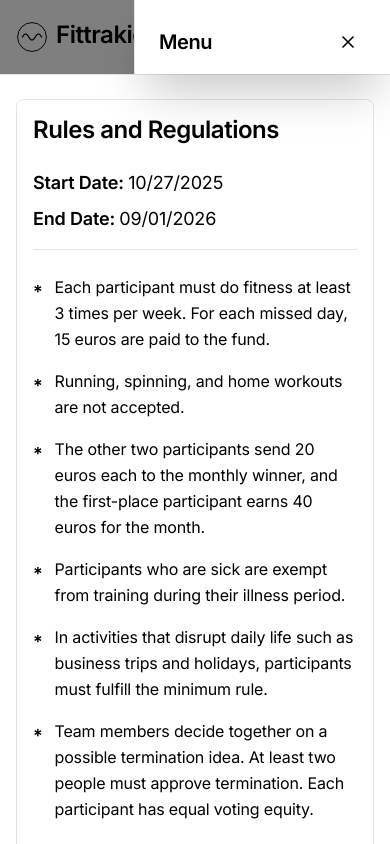
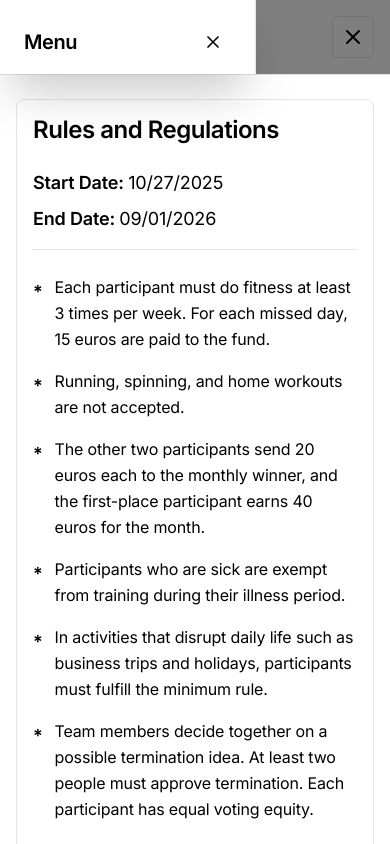
Before and after one commit to merlhn/fittrakio, a Next.js app: page /dashboard/rules in a window 390 px wide. Both pictures are taken after a click on the button "Toggle menu". Shown: the top 844 px of the page. Built offline with nearby package versions, Linux system fonts and the light colour scheme; no server answers.

Commit message:
Fix mobile menu: change to left side, increase z-index, and prevent content interaction

```diff
--- a/components/MobileNav.tsx
+++ b/components/MobileNav.tsx
@@ -57,16 +57,20 @@ export default function MobileNav({ currentPath, onLogout }: MobileNavProps) {
 
       {/* Mobile Menu Overlay */}
       {isOpen && (
-        <div
-          className="lg:hidden fixed inset-0 bg-black/50 z-[60]"
-          onClick={() => setIsOpen(false)}
-        />
+        <>
+          <div
+            className="lg:hidden fixed inset-0 bg-black/50 z-[100]"
+            onClick={() => setIsOpen(false)}
+          />
+          {/* Prevent interaction with content behind menu */}
+          <div className="lg:hidden fixed inset-0 z-[105] pointer-events-none" />
+        </>
       )}
 
       {/* Mobile Menu */}
       <div
-        className={`lg:hidden fixed top-0 right-0 h-full w-64 bg-white border-l border-border z-[70] transform transition-transform duration-300 ease-in-out shadow-2xl ${
-          isOpen ? 'translate-x-0' : 'translate-x-full'
+        className={`lg:hidden fixed top-0 left-0 h-full w-64 bg-white border-r border-border z-[110] transform transition-transform duration-300 ease-in-out shadow-2xl ${
+          isOpen ? 'translate-x-0' : '-translate-x-full'
         }`}
       >
         <div className="p-6 h-full overflow-y-auto">
```
